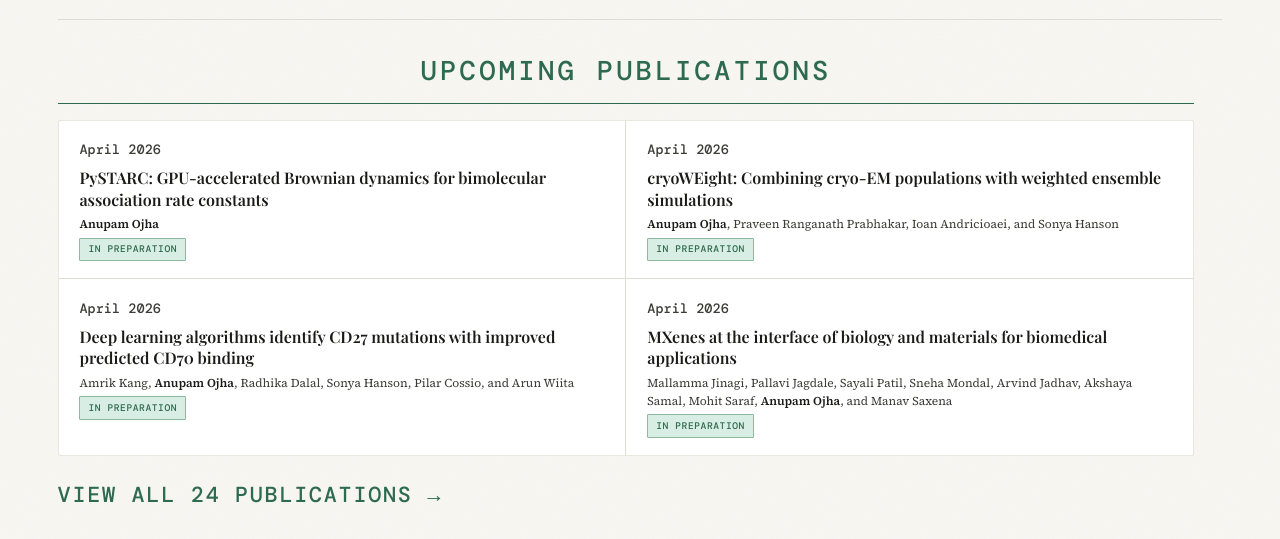
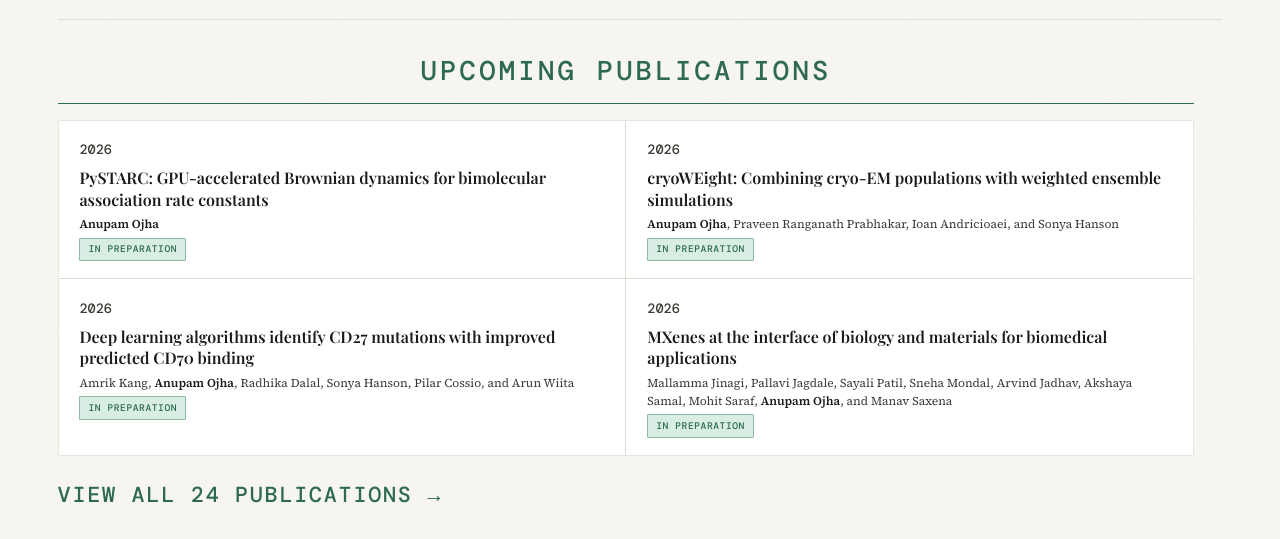
Before and after one commit to anandojha/website, a plain HTML site: page index.html in a window 1280 px wide. Shown: the part 1902-2441 px from the top of the page. Drawn offline with nearby package versions, Linux system fonts and the light colour scheme; a web font is replaced by a local one.

Commit message:
Show year only for upcoming publications on the homepage

```diff
--- a/index.html
+++ b/index.html
@@ -285,28 +285,28 @@
     <div class="pubs-grid">
 
       <div class="home-pub-card">
-        <div class="home-pub-num">April 2026</div>
+        <div class="home-pub-num">2026</div>
         <div class="home-pub-title">PySTARC: GPU-accelerated Brownian dynamics for bimolecular association rate constants</div>
         <div class="home-pub-authors"><strong>Anupam Ojha</strong></div>
         <div class="latest-pub-meta"><span class="pub-tag tag-prep">In Preparation</span></div>
       </div>
 
       <div class="home-pub-card">
-        <div class="home-pub-num">April 2026</div>
+        <div class="home-pub-num">2026</div>
         <div class="home-pub-title">cryoWEight: Combining cryo-EM populations with weighted ensemble simulations</div>
         <div class="home-pub-authors"><strong>Anupam Ojha</strong>, Praveen Ranganath Prabhakar, Ioan Andricioaei, and Sonya Hanson</div>
         <div class="latest-pub-meta"><span class="pub-tag tag-prep">In Preparation</span></div>
       </div>
 
       <div class="home-pub-card">
-        <div class="home-pub-num">April 2026</div>
+        <div class="home-pub-num">2026</div>
         <div class="home-pub-title">Deep learning algorithms identify CD27 mutations with improved predicted CD70 binding</div>
         <div class="home-pub-authors">Amrik Kang, <strong>Anupam Ojha</strong>, Radhika Dalal, Sonya Hanson, Pilar Cossio, and Arun Wiita</div>
         <div class="latest-pub-meta"><span class="pub-tag tag-prep">In Preparation</span></div>
       </div>
 
       <div class="home-pub-card">
-        <div class="home-pub-num">April 2026</div>
+        <div class="home-pub-num">2026</div>
         <div class="home-pub-title">MXenes at the interface of biology and materials for biomedical applications</div>
         <div class="home-pub-authors">Mallamma Jinagi, Pallavi Jagdale, Sayali Patil, Sneha Mondal, Arvind Jadhav, Akshaya Samal, Mohit Saraf, <strong>Anupam Ojha</strong>, and Manav Saxena</div>
         <div class="latest-pub-meta"><span class="pub-tag tag-prep">In Preparation</span></div>
```
